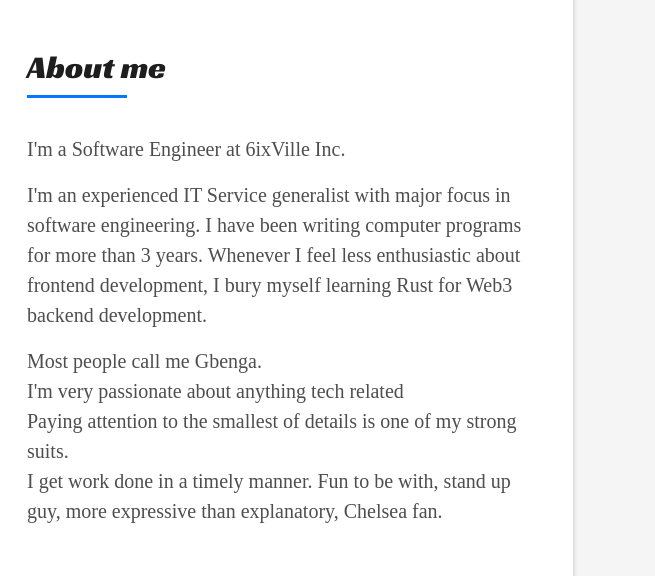
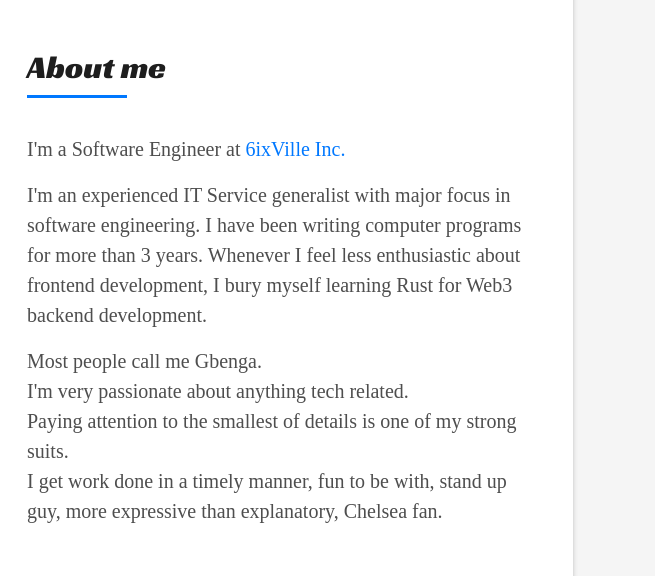
Before and after one commit to muhammedctgr/muhammedctgr.github.io, a plain HTML site: page index.html in a window 1280 px wide. Shown: the part 880-1456 px from the top of the page, 625-1280 px from the left. Drawn offline with Linux system fonts and the light colour scheme.

Commit message:
initialcommit

```diff
--- a/index.html
+++ b/index.html
@@ -134,7 +134,7 @@
                       </h5>
                     </div>
                     <p class="lead">
-                      I'm a Software Engineer at 6ixVille Inc.
+                      I'm a Software Engineer at <a href="https://6ixville.github.io" target="_blank" style="color:#0078ff;">6ixVille Inc.</a>
                     </p>
                     <p class="lead">
                       I'm an experienced IT Service generalist with major focus in software engineering. I have been writing computer programs for more than 3 years.
@@ -142,9 +142,9 @@
                     </p>
                     <p class="lead">
                       Most people call me Gbenga.<br>
-                      I'm very passionate about anything tech related<br>
-                      Paying attention to the smallest of details is one of my strong suits.<br>I get work done in a timely manner.
-                      Fun to be with, stand up guy,
+                      I'm very passionate about anything tech related.<br>
+                      Paying attention to the smallest of details is one of my strong suits.<br>I get work done in a timely manner,
+                      fun to be with, stand up guy,
                       more expressive than explanatory,
                       Chelsea fan.<br>
                     </p>
```
